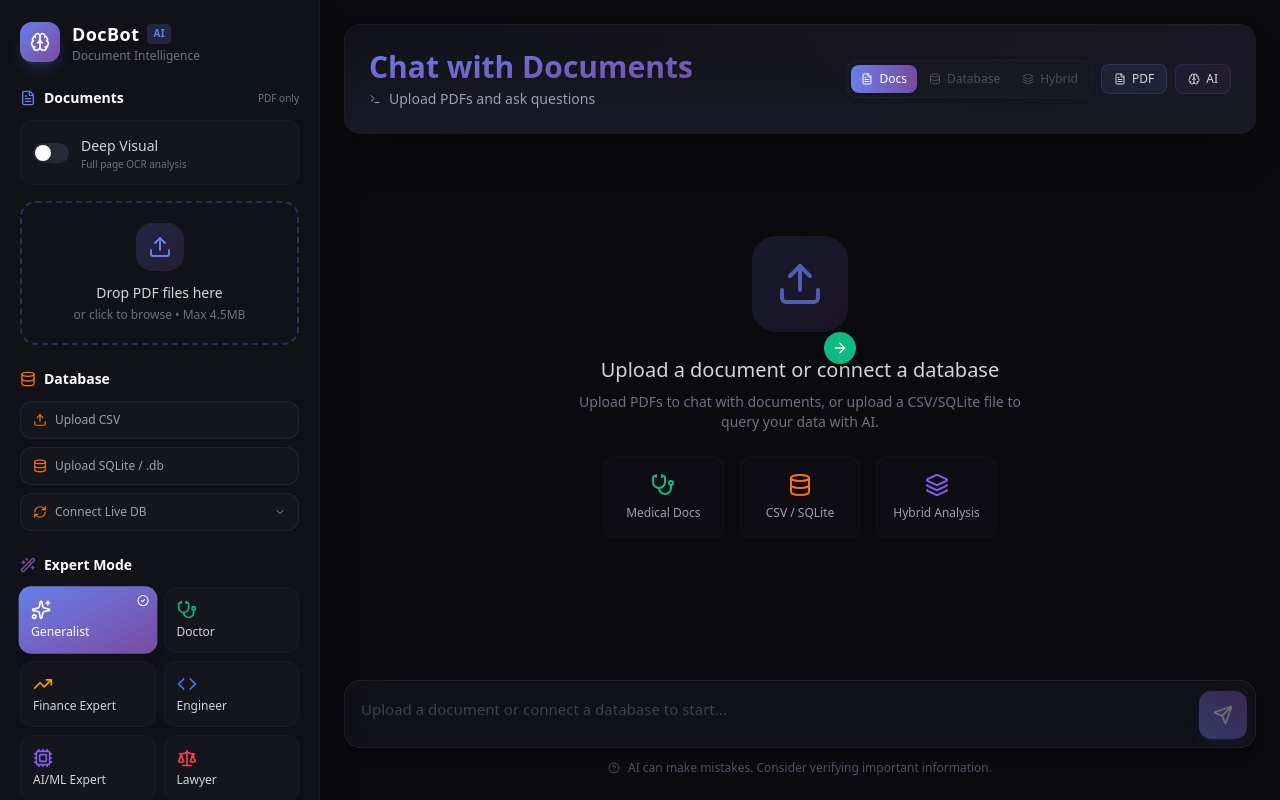
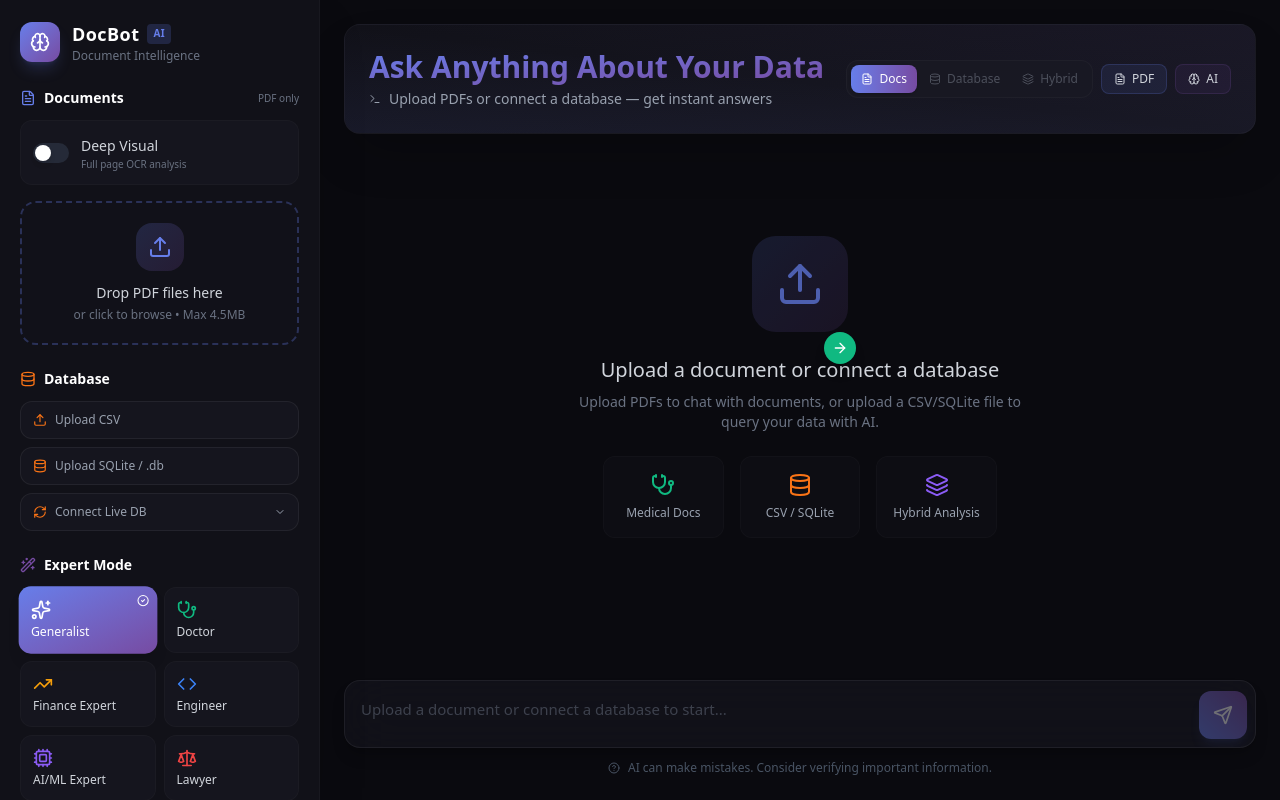
Before and after one commit to ssinghai6/DocBot, a Next.js app: page / in a window 1280 px wide. Built offline with nearby package versions, Linux system fonts and the light colour scheme.

Commit message:
chore(ui): update header title and subtitle
Author: Sanshrit Singhai

```diff
--- a/src/app/page.tsx
+++ b/src/app/page.tsx
@@ -1333,12 +1333,12 @@ export default function Home() {
                 <div className="hidden lg:block">
                   <h1 className="text-2xl lg:text-3xl font-bold text-white mb-1 flex items-center gap-3">
                     <span className="bg-gradient-to-br from-[#667eea] to-[#764ba2] bg-clip-text text-transparent">
-                      Chat with Documents
+                      Ask Anything About Your Data
                     </span>
                   </h1>
                   <p className="text-gray-400 text-sm flex items-center gap-2">
                     <Terminal className="w-3 h-3" />
-                    Upload PDFs and ask questions
+                    Upload PDFs or connect a database — get instant answers
                   </p>
                 </div>
                 <div className="lg:hidden">
@@ -1347,7 +1347,7 @@ export default function Home() {
                       DocBot
                     </span>
                   </h1>
-                  <p className="text-gray-500 text-xs">AI Document Assistant</p>
+                  <p className="text-gray-500 text-xs">Docs · Databases · Hybrid</p>
                 </div>
               </div>
 
```
